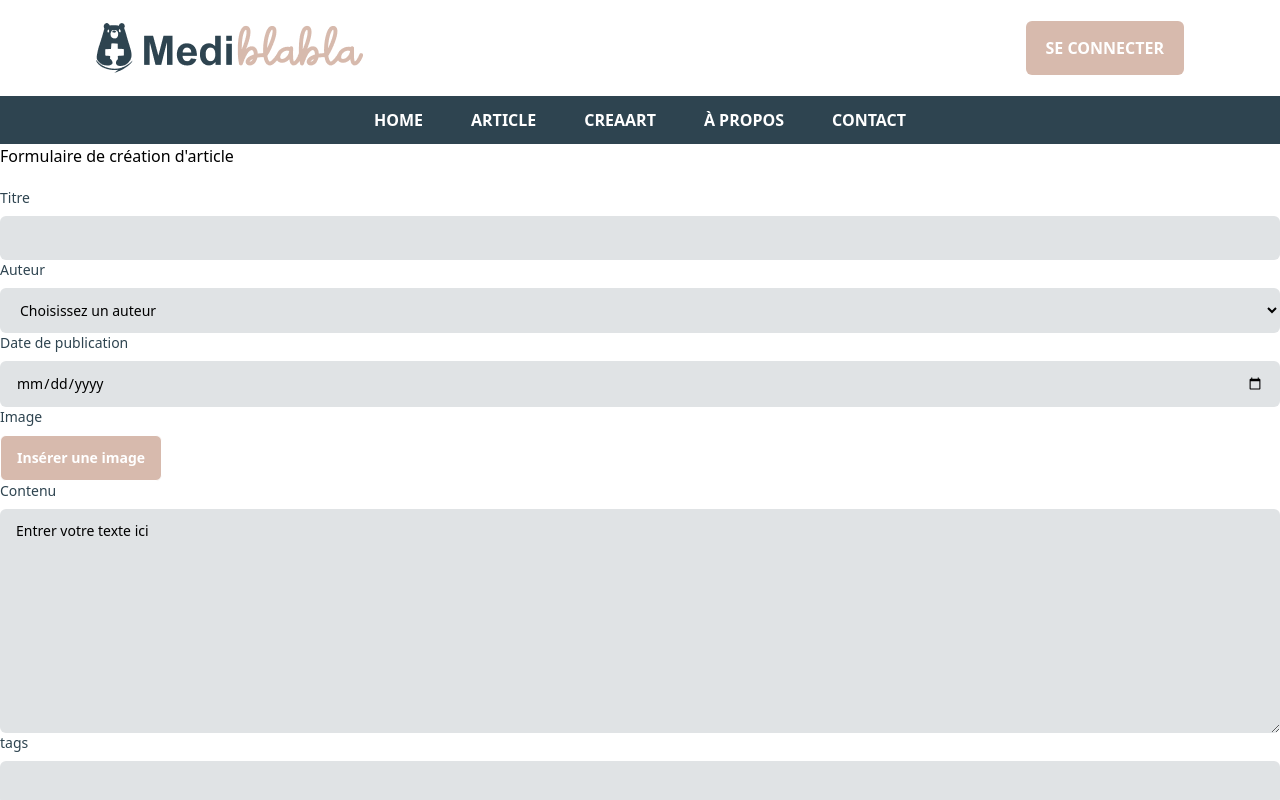
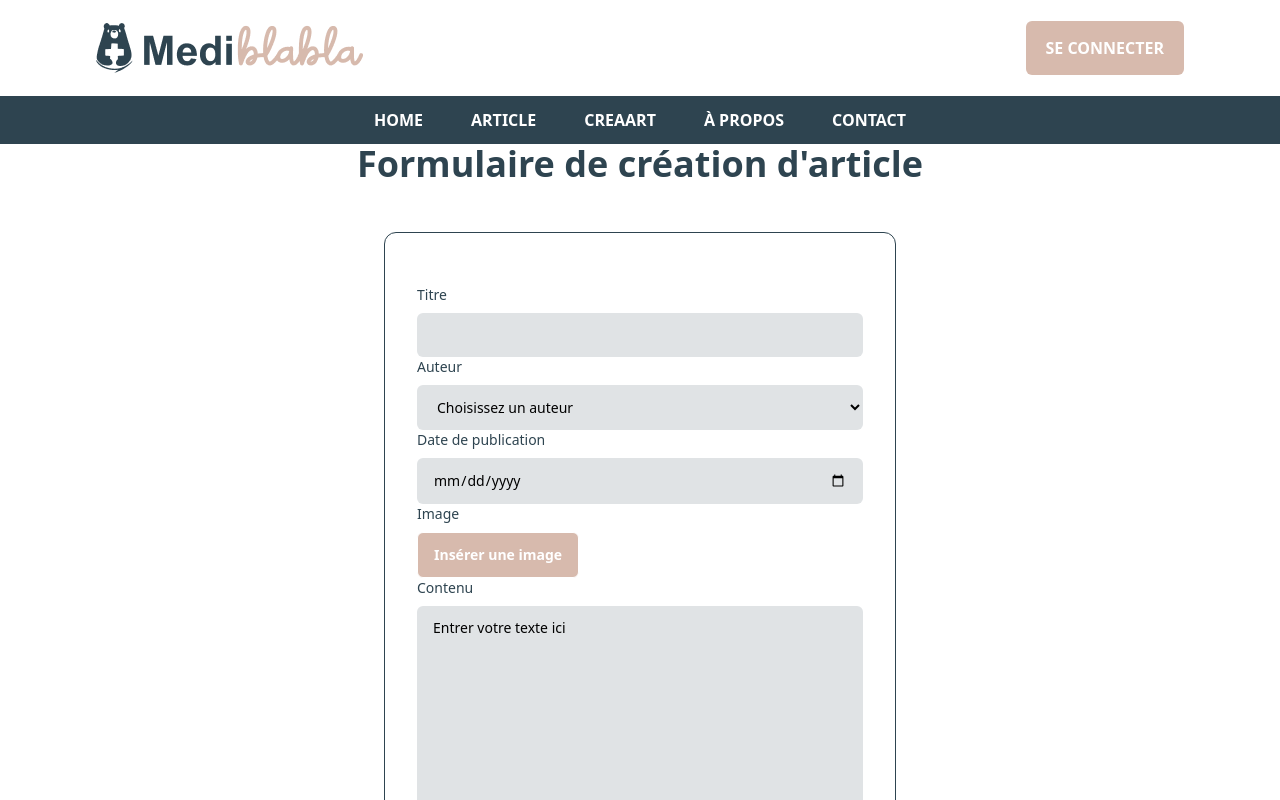
Before and after one commit to Lotshana/Mediblabla, a Vue app: page /CreaArt in a window 1280 px wide. Shown: the top 800 px of the page. Built offline with nearby package versions, Linux system fonts and the light colour scheme.

Commit message:
début font pagecreaarticle

```diff
--- a/src/views/CreaArt.vue
+++ b/src/views/CreaArt.vue
@@ -2,8 +2,8 @@
 
 </script>
 <template>
-  <h2>Formulaire de création d'article</h2>
-    <form action="" method="">
+  <h2 class="text-3xl font-bold text-darkblue sm:text-4xl text-center">Formulaire de création d'article</h2>
+    <form action="" method="" class="flex flex-col border rounded-xl p-2 sm:p-6 lg:p-8 border-darkblue mt-12 max-w-lg mx-auto">
 <div class="mt-5">
     <div class="relative">
         <label for="" class="block text-sm mb-2 text-darkblue">Titre</label>
```
